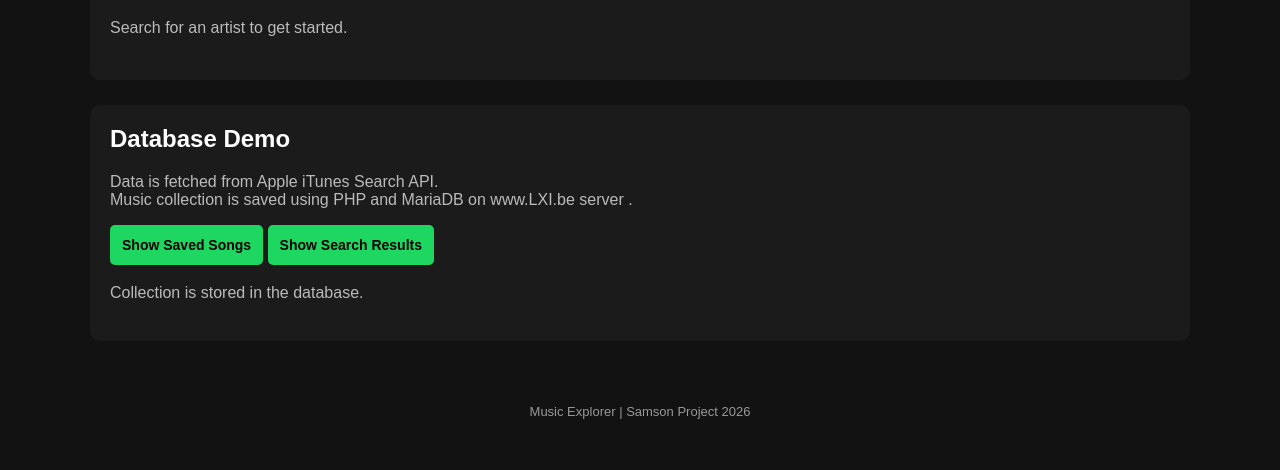
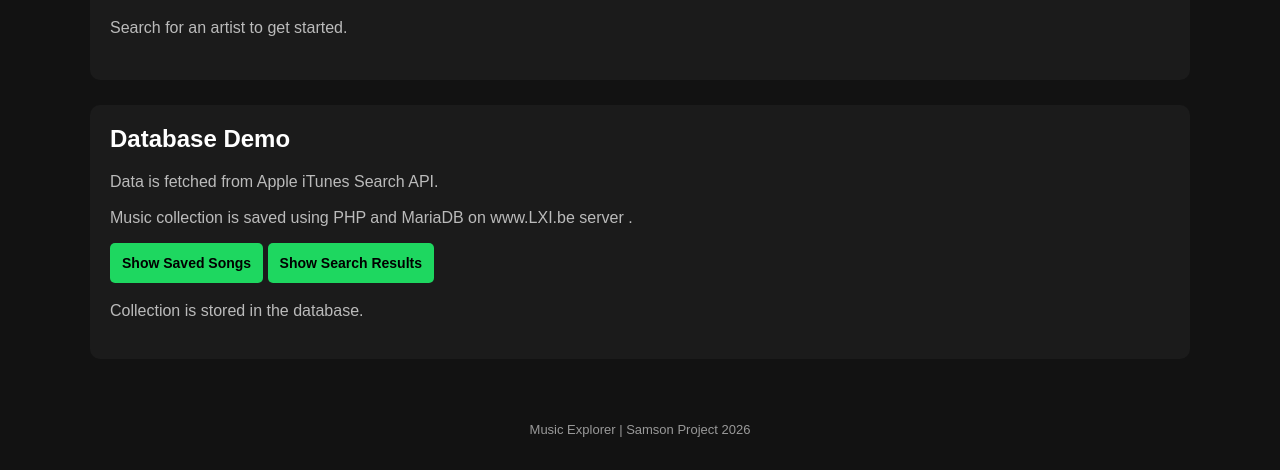
Before and after one commit to wolverine1vie/samson-music-xplorer, a plain HTML site: page index.html in a window 1280 px wide. Shown: the part 401-871 px from the top of the page. Drawn offline with Linux system fonts and the light colour scheme.

Commit message:
Update index.html

```diff
--- a/index.html
+++ b/index.html
@@ -55,7 +55,7 @@
         <section class="database-section">
             <h2>Database Demo</h2>
             <p id="description">
-                Data is fetched from Apple iTunes Search API.<br>
+                Data is fetched from Apple iTunes Search API.<br><br>
                 Music collection is saved using PHP and MariaDB on www.LXI.be server
 .
             </p>
```
